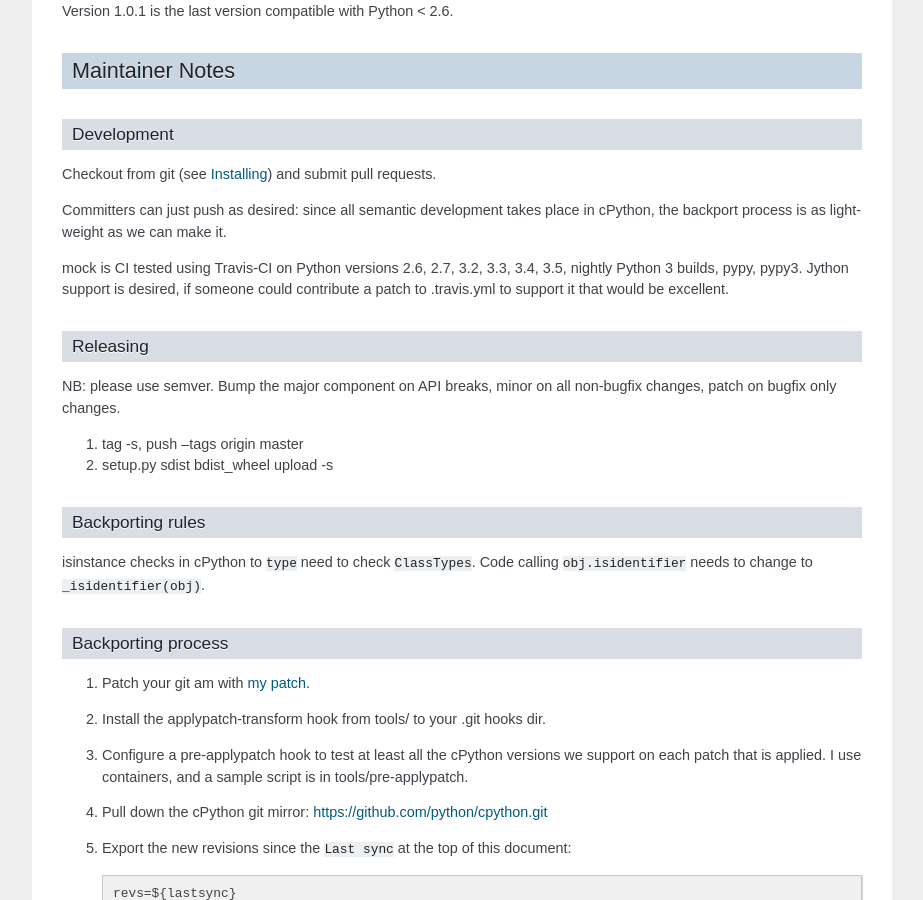
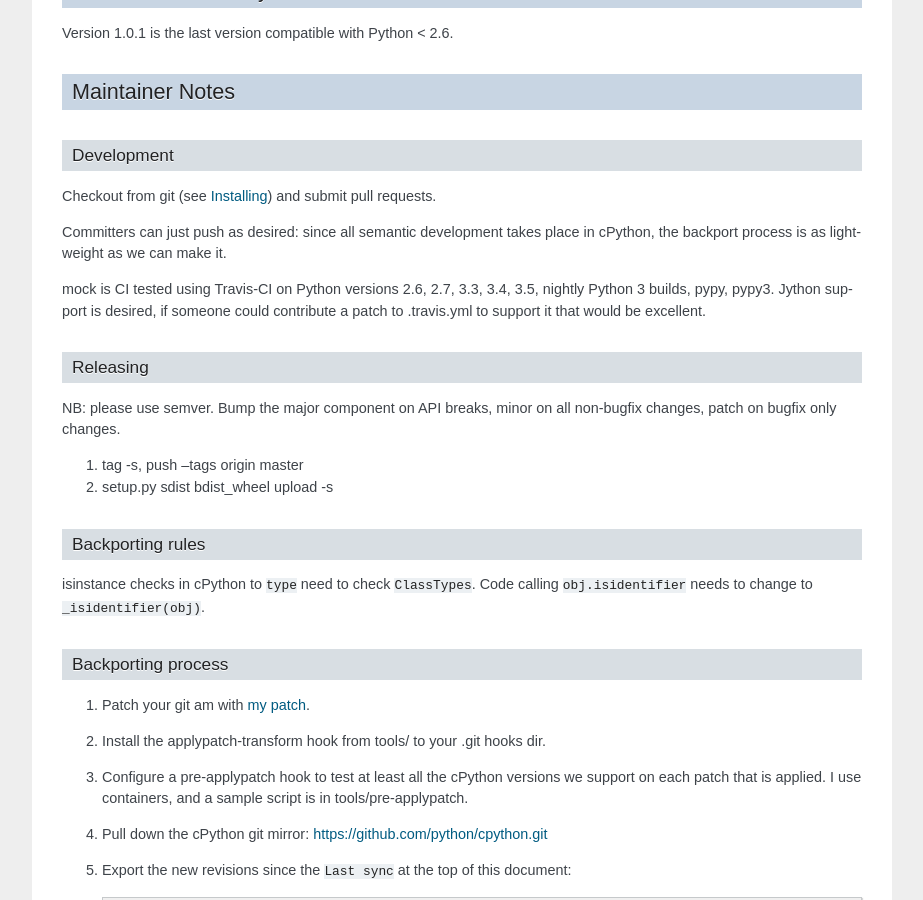
Before and after one commit to testing-cabal/mock, a Sphinx documentation site: the page built from docs/index.txt, in a window 1280 px wide and 900 px high, scrolled down 1434 px. Shown: the whole window, without its empty margins (198-1121 px from the left). Built offline with Sphinx 7.4.7, drawn with Linux system fonts in a browser that asks for light colours; the version number could not be read and is left out; some of the changed text lies outside the part shown.

Commit message:
Drop support for Python 3.2.
Pip 8 no longer supports 3.2, so we can't sensibly support it going
forward - but folk can use an older Mock if they need 3.2 support.

```diff
--- a/docs/index.txt
+++ b/docs/index.txt
@@ -121,7 +123,7 @@
 Committers can just push as desired: since all semantic development takes
 place in cPython, the backport process is as lightweight as we can make it.
 
-mock is CI tested using Travis-CI on Python versions 2.6, 2.7, 3.2, 3.3, 3.4,
+mock is CI tested using Travis-CI on Python versions 2.6, 2.7, 3.3, 3.4,
 3.5, nightly Python 3 builds, pypy, pypy3. Jython support is desired, if
 someone could contribute a patch to .travis.yml to support it that would be
 excellent.
```
Also changed, not shown: other parts of docs/index.txt (+3 -1 lines), .travis.yml.
